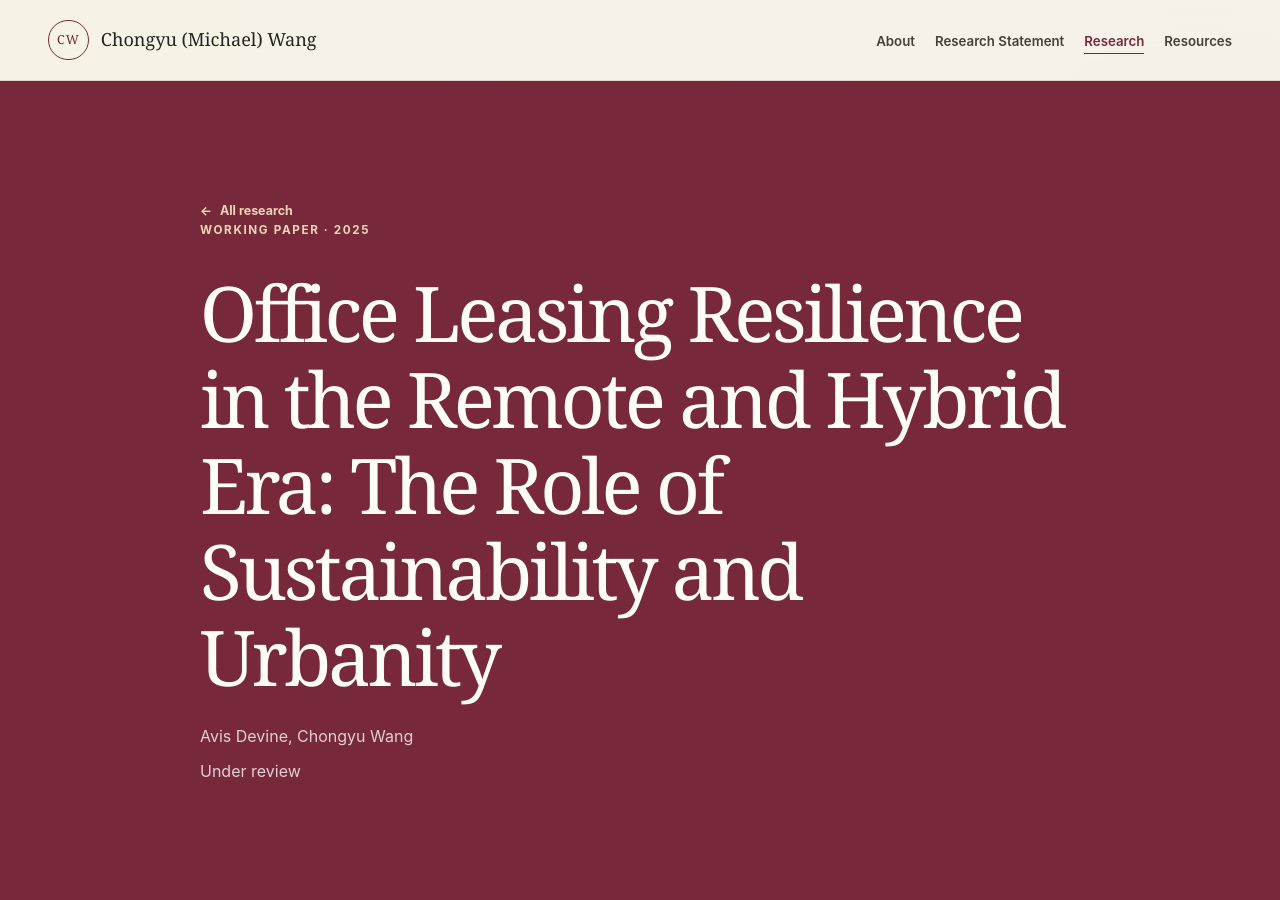
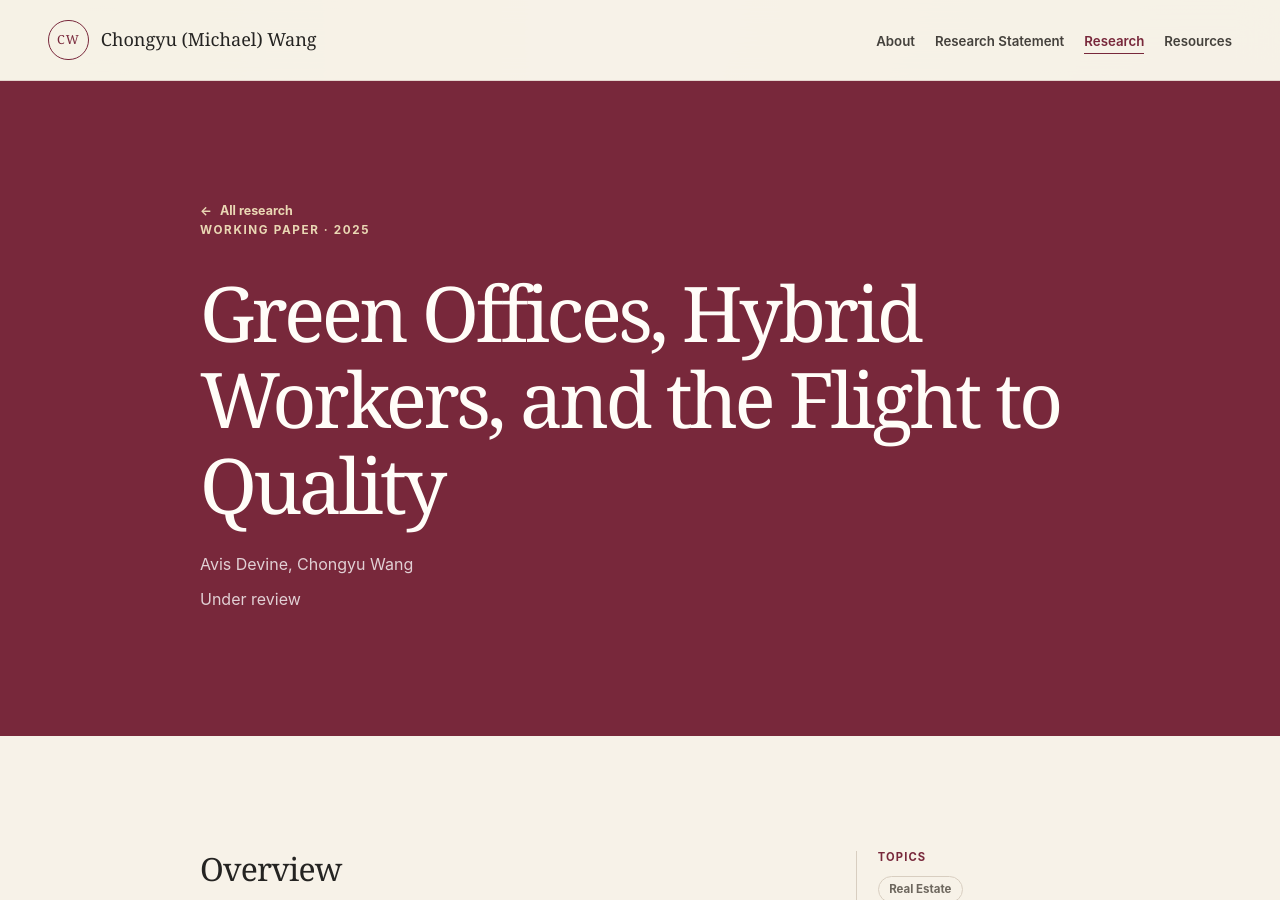
Before and after one commit to wang415705825/wang415705825.github.io, a Jekyll site: the page built from _research/office-leasing-resilience.md, in a window 1280 px wide and 900 px high. Built offline with Jekyll 4.4.1, drawn with Linux system fonts in a browser that asks for light colours.

Commit message:
Update verified research titles and 2026 ARES honors

```diff
--- a/_data/research_statement.yml
+++ b/_data/research_statement.yml
@@ -90,7 +90,7 @@ themes:
         and operating performance, with labor substitution and reallocation
         providing the paper’s organizing channels.
       - >-
-        *Office Leasing Resilience in the Remote and Hybrid Era* asks whether
+        *Green Offices, Hybrid Workers, and the Flight to Quality* asks whether
         sustainable building attributes and vibrant urban locations support
         leasing resilience in a mature remote- and hybrid-work market.
         Together, these projects examine two related transformations:
@@ -106,7 +106,7 @@ future_agenda:
   text: >-
     My next projects extend this agenda across technology, disaster risk,
     and contracting institutions. *Disrupted Spaces: How Automation and
-    Artificial Intelligence Reshape Corporate Real Estate* studies how
+    Artificial Intelligence Reshape Corporate Real Estate Demand* studies how
     firms’ exposure to automation and artificial intelligence is associated
     with changes in their corporate real estate footprints. *Sharing the
     Disaster Risk: Evidence from the Commercial Real Estate Market*
--- a/_research/office-leasing-resilience.md
+++ b/_research/office-leasing-resilience.md
@@ -1,6 +1,6 @@
 ---
 layout: research
-title: "Office Leasing Resilience in the Remote and Hybrid Era: The Role of Sustainability and Urbanity"
+title: "Green Offices, Hybrid Workers, and the Flight to Quality"
 slug: office-leasing-resilience
 permalink: /research/office-leasing-resilience/
 authors:
```
Also changed, not shown: _data/honors.yml (+25 -0 lines), _research/automation-ai-corporate-real-estate.md (+1 -1 lines).
